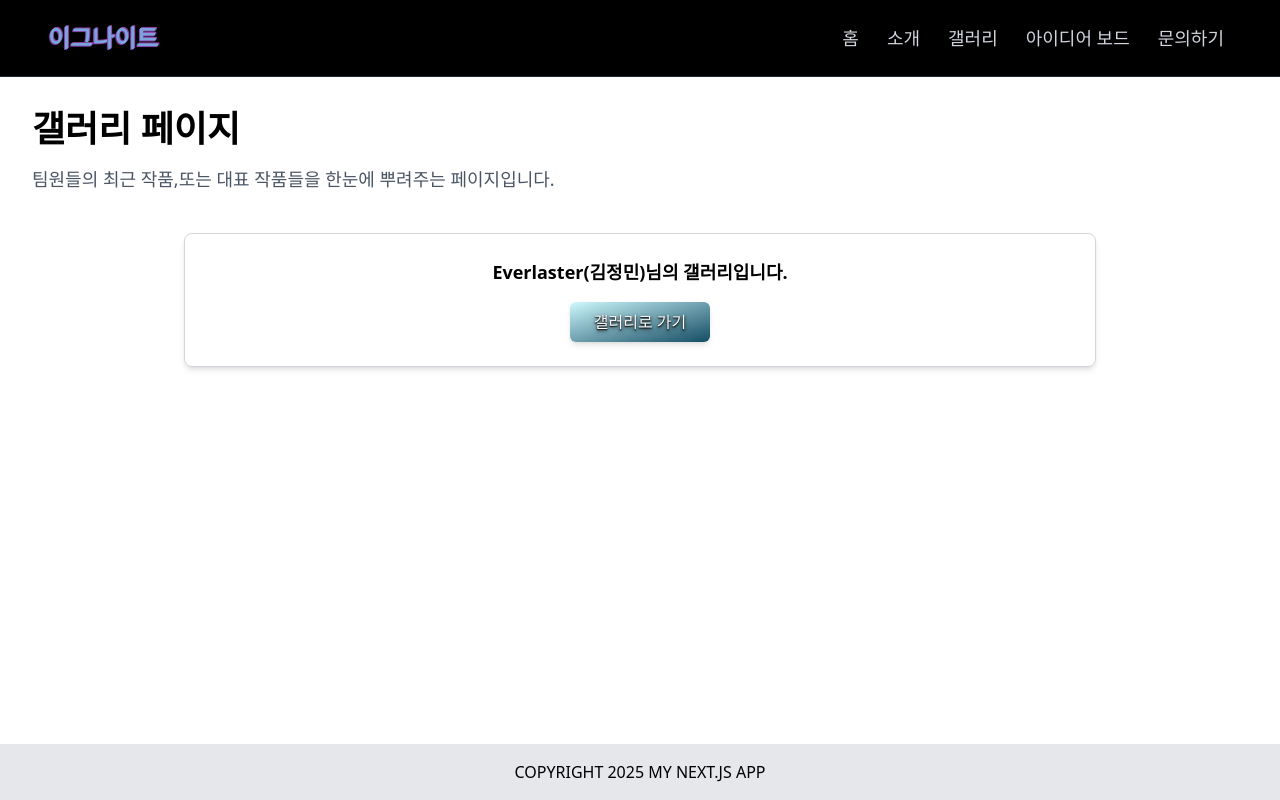
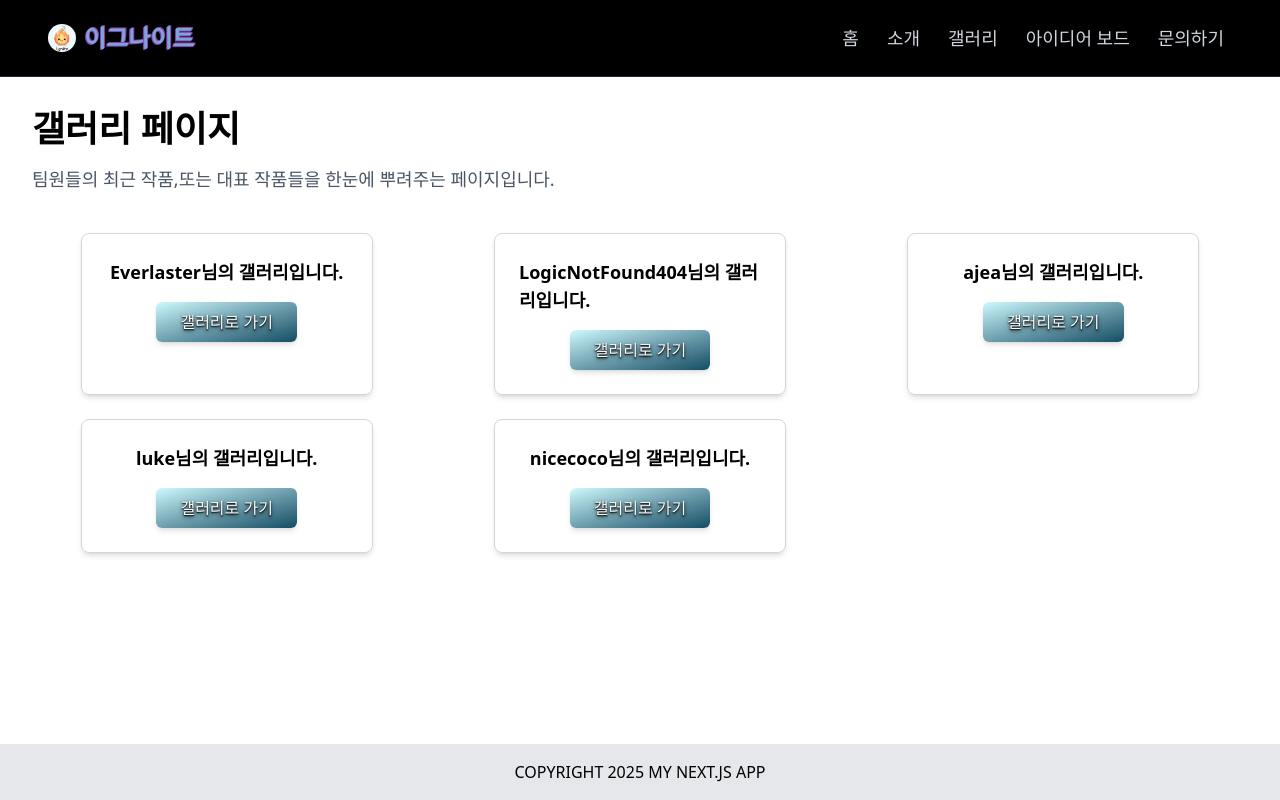
Before and after one commit to everlaster00/team4-Ignite-React, a Next.js app: page /products in a window 1280 px wide. Built offline with nearby package versions, Linux system fonts and the light colour scheme.

Commit message:
개인 작업공간 기반 작업 완성

```diff
--- a/src/app/Navigation.js
+++ b/src/app/Navigation.js
@@ -1,11 +1,17 @@
 import Link from 'next/link';
+import React from 'react';
+import logo from '@/assets/icons/LogoIcon.webp'
+import Image from 'next/image';
 
 export default function Navigation() {
   const navItemClass = `inline-block p-2 rounded-md hover:bg-gray-700/70 hover:text-blue-300 hover:-translate-y-1 transition-transform duration-300`
   return (
     <nav className="w-full py-4 px-6 md:px-12 z-50 bg-black bg-opacity-50 backdrop-filter backdrop-blur-lg border-b border-gray-800">
       <div className="flex items-center justify-between">
-        <h1 className="text-2xl font-bold text-blue-400 font-sans glitch-text ">이그나이트</h1>
+        <div className='TitleBox flex flex-row items-center'>
+          <Image src={logo} alt="Ignite Logo" className="inline-block w-7 h-7 mr-2 rounded-full" />
+          <h1 className="text-2xl font-bold text-blue-400 font-sans glitch-text ">이그나이트</h1>
+        </div>
         <nav>
           <ul className="flex space-x-4 md:space-x-3 text-gray-300 text-base md:text-lg  ">
             <li><Link href="/" className={navItemClass}>홈</Link></li>
--- a/src/app/products/GalleryCard.jsx
+++ b/src/app/products/GalleryCard.jsx
@@ -1,11 +1,14 @@
 import Link from "next/link";
 
-export default function GalleryCard() {
+export default function GalleryCard({nick}) {
+  const galleryCard = "GalleriesCard flex flex-col items-center p-6 border border-gray-300 rounded-lg shadow-md space-y-4 w-8/9 md:w-3/4 mx-auto";
   const redirectClass = "link-btn rounded-md bg-gradient-to-br from-cyan-100 to-cyan-900 text-white text-shadow-md text-shadow-black/70 shadow-md hover:cursor-pointer py-2 px-6";
   return (
-    <div className="GalleriesCard flex flex-col items-center p-6 border border-gray-300 rounded-lg shadow-md space-y-4 w-8/9 md:w-3/4 mx-auto">
-      <h4 className="EverlasterShowcase text-lg font-semibold ">Everlaster(김정민)님의 갤러리입니다.</h4>
-      <button className={redirectClass}><Link href="/products/Everlaster">갤러리로 가기</Link></button>
+    <div className={galleryCard}>
+      <h4 className="EverlasterShowcase text-lg font-semibold ">{nick}님의 갤러리입니다.</h4>
+      <button className={redirectClass}>
+        <Link href={`/products/${nick}`}>갤러리로 가기</Link>
+      </button>
     </div>
   );
 }
--- /dev/null
+++ b/src/app/products/LogicNotFound404/page.js
@@ -0,0 +1,18 @@
+export async function generateMetadata() {
+  return {
+    title: `LogicNotFound404님의 갤러리`,
+    description: `LogicNotFound404님의 갤러리입니다.`,
+  };
+}
+
+export default function LogicNotFound404Home({ params }) {
+
+
+
+  return (
+    <div className="p-8">
+      <h1 className="text-4xl font-bold mb-4">LogicNotFound404&#x27;s</h1>
+      <p className="text-lg text-gray-600">LogicNotFound404님의 갤러리입니다.</p>
+    </div>
+  );
+}
--- a/src/app/products/[nickname]/page.js
+++ b/src/app/products/[nickname]/page.js
@@ -8,6 +8,22 @@ export default function ProductPost({ params }) {
   switch (currentNickname) {
     case 'everlaster':
       redirect('/products/Everlaster');
+      break;
+
+    case 'ajea':
+      redirect('/products/ajea');
+      break;
+
+    case 'logicnotfound404':
+      redirect('/products/LogicNotFound404');
+      break;
+
+    case 'luke':
+      redirect('/products/luke');
+      break;
+
+    case 'nicecoco':
+      redirect('/products/nicecoco');
       break;
 
     default:
--- /dev/null
+++ b/src/app/products/ajea/page.js
@@ -0,0 +1,18 @@
+export async function generateMetadata() {
+  return {
+    title: `ajea님의 갤러리`,
+    description: `ajea님의 갤러리입니다.`,
+  };
+}
+
+export default function ajeaHome({ params }) {
+
+
+
+  return (
+    <div className="p-8">
+      <h1 className="text-4xl font-bold mb-4">ajea&#x27;s</h1>
+      <p className="text-lg text-gray-600">ajea님의 갤러리입니다.</p>
+    </div>
+  );
+}
--- /dev/null
+++ b/src/app/products/luke/page.js
@@ -0,0 +1,18 @@
+export async function generateMetadata() {
+  return {
+    title: `luke님의 갤러리`,
+    description: `luke님의 갤러리입니다.`,
+  };
+}
+
+export default function lukeHome({ params }) {
+
+
+
+  return (
+    <div className="p-8">
+      <h1 className="text-4xl font-bold mb-4">luke&#x27;s</h1>
+      <p className="text-lg text-gray-600">luke님의 갤러리입니다.</p>
+    </div>
+  );
+}
--- /dev/null
+++ b/src/app/products/nicecoco/page.js
@@ -0,0 +1,18 @@
+export async function generateMetadata() {
+  return {
+    title: `nicecoco님의 갤러리`,
+    description: `nicecoco님의 갤러리입니다.`,
+  };
+}
+
+export default function nicecocoHome({ params }) {
+
+
+
+  return (
+    <div className="p-8">
+      <h1 className="text-4xl font-bold mb-4">nicecoco&#x27;s</h1>
+      <p className="text-lg text-gray-600">nicecoco님의 갤러리입니다.</p>
+    </div>
+  );
+}
--- a/src/app/products/page.js
+++ b/src/app/products/page.js
@@ -1,11 +1,42 @@
 import GalleryCard from "./GalleryCard";
+import fs from 'fs';
+import path from 'path';
+
+// 🐳 (중요!) 서버 컴포넌트 안에서 호출할 폴더 읽기 로직을 함수로 분리해줭!
+function getMemberFolders() {
+
+  // process.cwd()는 프로젝트의 루트 경로(team4-ignite-react)를 말한데이!
+  const targetDirectory = path.join(process.cwd(), 'src/app/products');
+
+  try {
+    // 1. fs.readdirSync로 폴더(파일) 목록을 읽기
+    const folderNames = fs.readdirSync(targetDirectory);
+
+    const memberFolders = folderNames.filter(name =>
+      !name.startsWith('[') && !name.startsWith('_') && !name.includes('.')
+    );
+
+    return memberFolders;
+  } catch (error) {
+    console.error('폴더를 읽는 데 오류가 발생했습니다!', error);
+    return [];
+  }
+}
+
 
 export default function products() {
+
+  const members = getMemberFolders();
+
   return (
     <div className="p-8">
       <h1 className="text-4xl font-bold mb-4">갤러리 페이지</h1>
       <p className="text-lg text-gray-600 mb-10">팀원들의 최근 작품,또는 대표 작품들을 한눈에 뿌려주는 페이지입니다.</p>
-      <GalleryCard />
+      <div className="grid grid-cols-1 md:grid-cols-2 lg:grid-cols-3 gap-6">
+        {members.map((memberId) => (
+          <GalleryCard key={memberId} nick={memberId} />
+        ))}
+      </div>
     </div>
   );
 }
--- a/tsconfig.json
+++ b/tsconfig.json
@@ -21,7 +21,8 @@
     "paths": {
       "root/*": ["./*"],
       "@/*": ["./src/*"],
-      "@@/*": ["./src/components/*"]
+      "@@/*": ["./src/components/*"],
+      "@prj/*": ["./src/app/products/*"]
     }
   },
   "include": ["next-env.d.ts", "**/*.ts", "**/*.tsx", ".next/types/**/*.ts", "src/**/*.js", "src/**/*.jsx"],
```
Also changed, not shown: jsconfig.json (added, +19 -0 lines).
